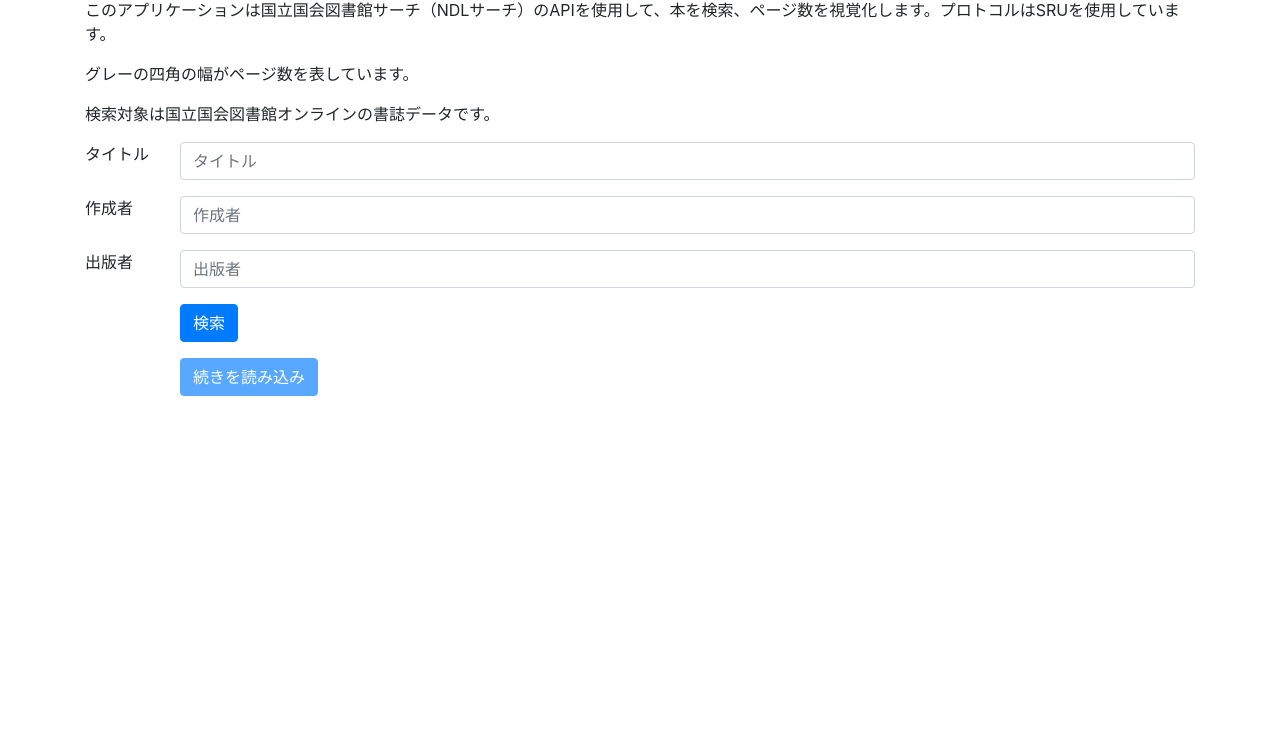
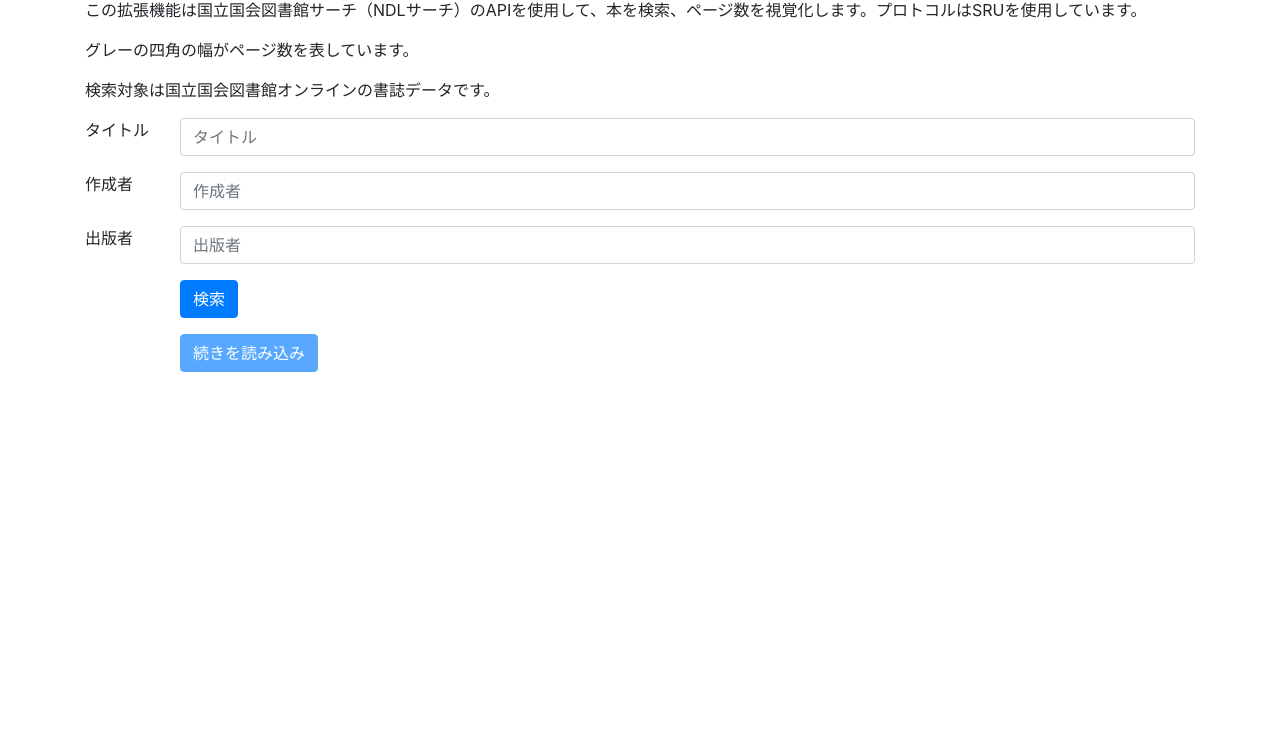
Before and after one commit to 310kent0/ndlVpagesExt, a browser extension: page index.html in a window 1280 px wide. Shown: the part 58-800 px from the top of the page. Drawn offline with nearby package versions, Linux system fonts and the light colour scheme; no server answers.

Commit message:
アプリケーション→拡張機能
ディスクリプションの表記を変更

```diff
--- a/index.html
+++ b/index.html
@@ -15,7 +15,7 @@
 		<div class="container">
 			<div>
 				<h1>NDLサーチのAPIで書籍のページ数を視覚化！</h1>
-				<p>このアプリケーションは国立国会図書館サーチ（NDLサーチ）のAPIを使用して、本を検索、ページ数を視覚化します。プロトコルはSRUを使用しています。</p>
+				<p>この拡張機能は国立国会図書館サーチ（NDLサーチ）のAPIを使用して、本を検索、ページ数を視覚化します。プロトコルはSRUを使用しています。</p>
 				<p>グレーの四角の幅がページ数を表しています。</p>
 				<p>検索対象は国立国会図書館オンラインの書誌データです。</p>
 			</div>
--- a/package.json
+++ b/package.json
@@ -1,7 +1,7 @@
 {
   "name": "ndlvpagesext",
   "version": "1.0.0",
-  "description": "NDLサーチのAPIを使って書籍のページ数を視覚化するアプリケーションです。",
+  "description": "NDLサーチのAPIを使って書籍のページ数を視覚化する拡張機能です。",
   "scripts": {
     "test": "web-ext run"
   },
```
Also changed, not shown: manifest.json.
